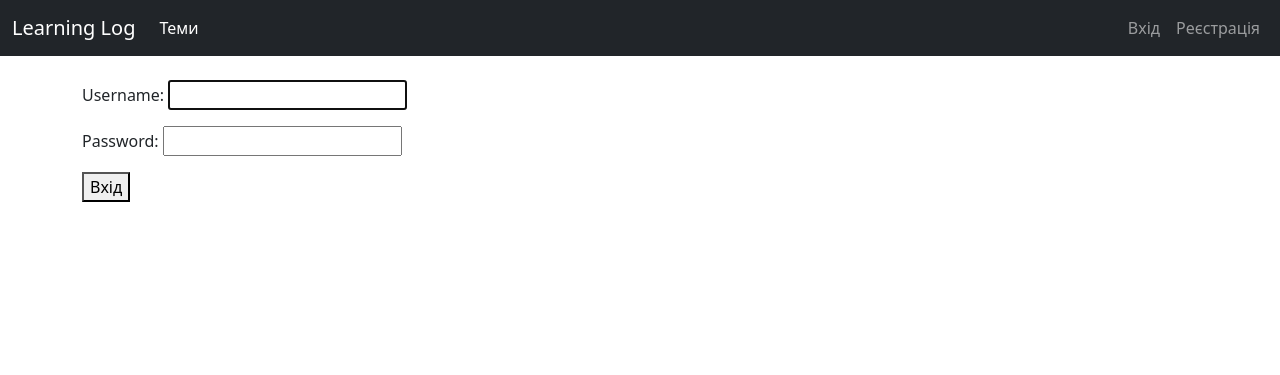
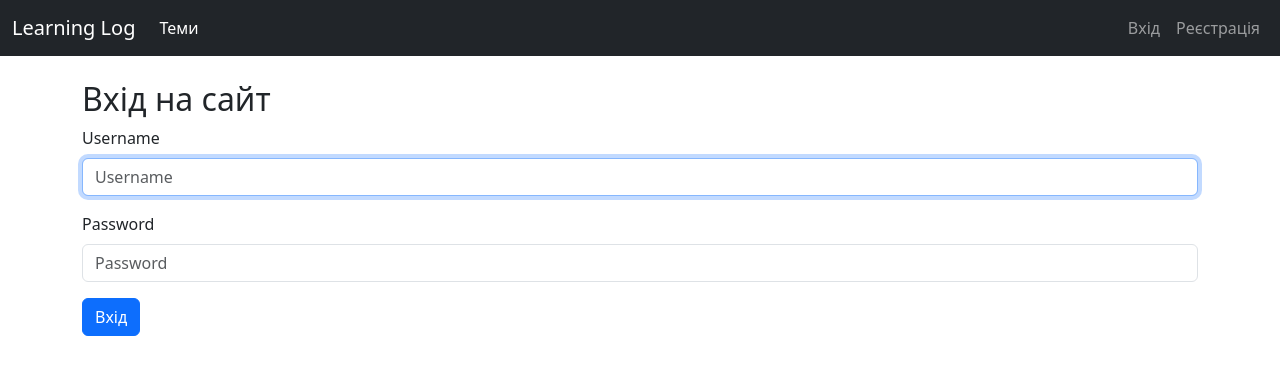
Before and after one commit to roman-yatsenko/learning-log-2024, a Django app: page /users/login/ in a window 1280 px wide. Shown: the top 375 px of the page. Run offline with Django 4.2, Linux system fonts and the light colour scheme; some libraries are stand-ins or nearby versions.

Commit message:
Add styles to login page

```diff
--- a/users/templates/registration/login.html
+++ b/users/templates/registration/login.html
@@ -1,14 +1,13 @@
 {% extends "learning_logs/base.html" %}
+{% load django_bootstrap5 %}
 
 {% block content %}
-    {% if form.errors %}
-        <p>Помилка під час введення логіну/паролю. Спробуйте ще раз.</p>
-    {% endif %}
+    <h2>Вхід на сайт</h2>
 
-    <form action="{% url 'users:login' %}" method="post">
+    <form action="{% url 'users:login' %}" method="post" class="form">
         {% csrf_token %}
-        {{ form.as_p }}
-        <button type="submit">Вхід</button>
+        {% bootstrap_form form %}
+        {% bootstrap_button "Вхід" button_type="submit" button_class="btn btn-primary" %}
         <input type="hidden" name="next" value="{% url 'learning_logs:index' %}">
     </form>
 {% endblock content %}
```
